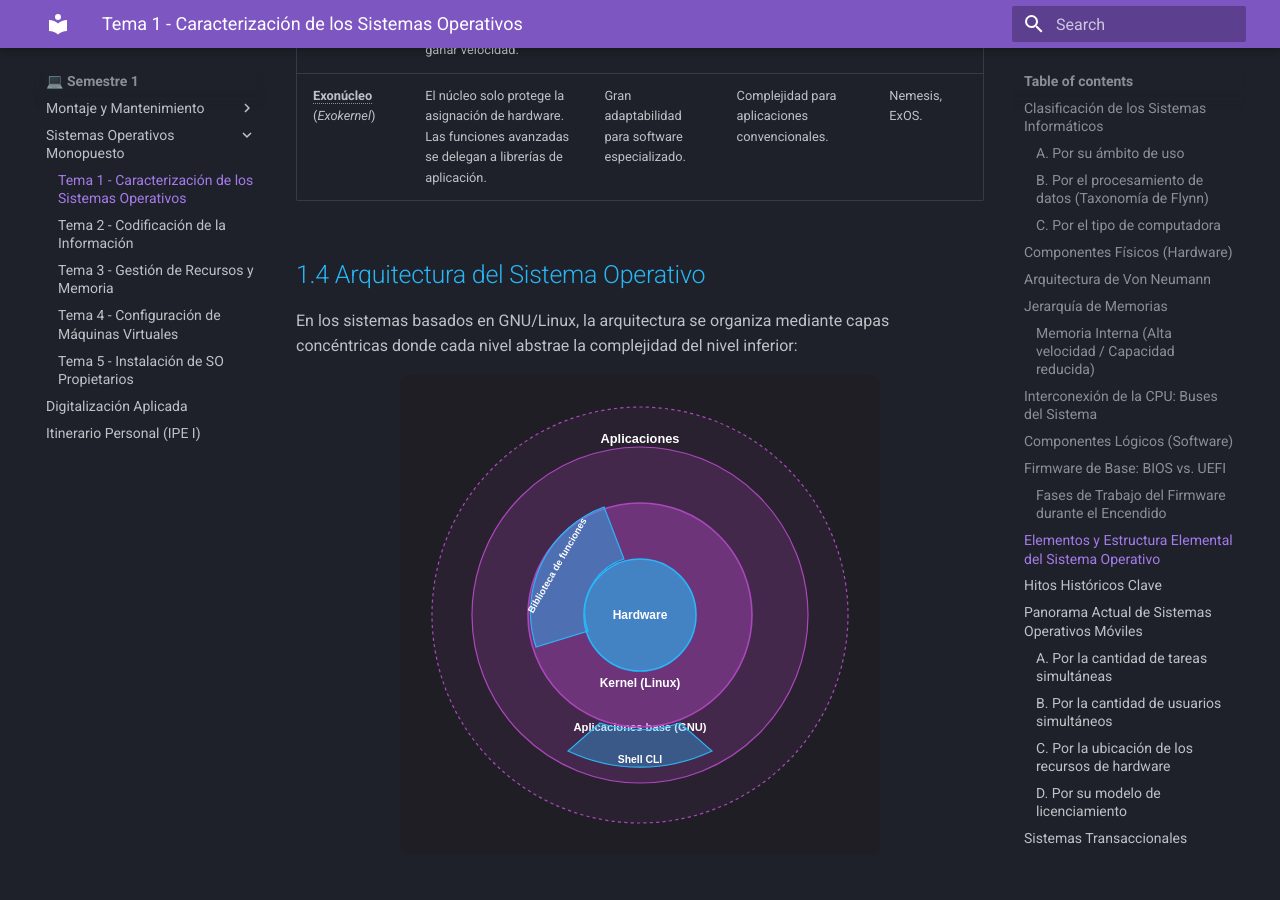
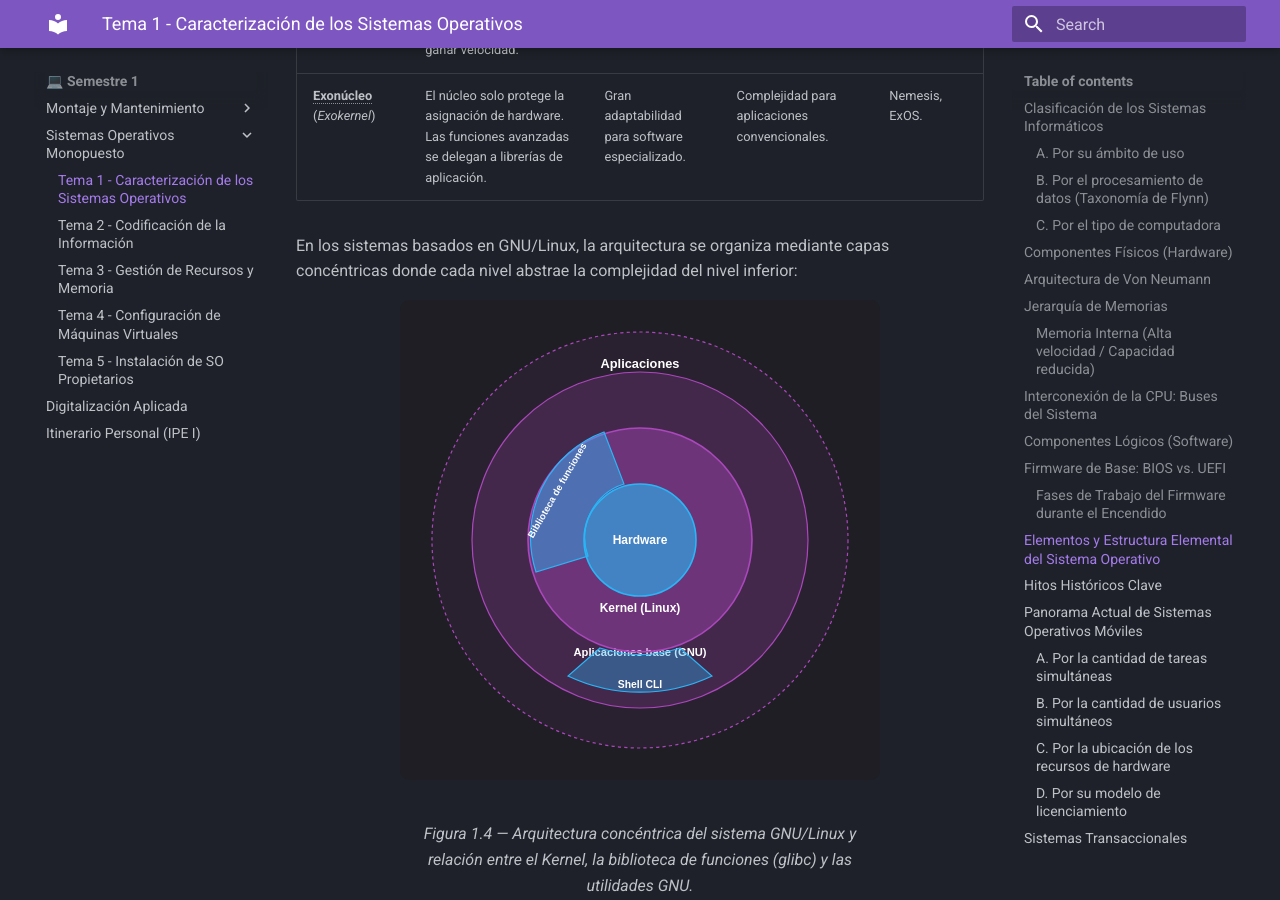
Before and after one commit to Beamspark/SMR-Apuntes, an MkDocs documentation site: the page built from docs/sistemas/tema-1.md, in a window 1280 px wide and 900 px high, scrolled down 7818 px. Built offline with MkDocs 1.6.1 and Material for MkDocs 9.7.7, drawn with Linux system fonts in a browser that asks for light colours.

Commit message:
Update tema-1.md

```diff
--- a/docs/sistemas/tema-1.md
+++ b/docs/sistemas/tema-1.md
@@ -164,8 +164,6 @@ Los sistemas operativos estructuran su **Kernel** siguiendo distintos modelos ar
 | **Híbrido** | Estructura modular tipo micronúcleo, pero ejecutando ciertos servicios clave dentro del espacio del núcleo para ganar velocidad. | Buen equilibrio entre estabilidad y rendimiento. | Complejidad de diseño. | Windows NT/10/11, macOS. |
 | **Exonúcleo** (*Exokernel*) | El núcleo solo protege la asignación de hardware. Las funciones avanzadas se delegan a librerías de aplicación. | Gran adaptabilidad para software especializado. | Complejidad para aplicaciones convencionales. | Nemesis, ExOS. |
 
-<h2 style="color: #29b6f6;">1.4 Arquitectura del Sistema Operativo</h2>
-
 En los sistemas basados en GNU/Linux, la arquitectura se organiza mediante capas concéntricas donde cada nivel abstrae la complejidad del nivel inferior:
 
 <figure markdown="span">
```
